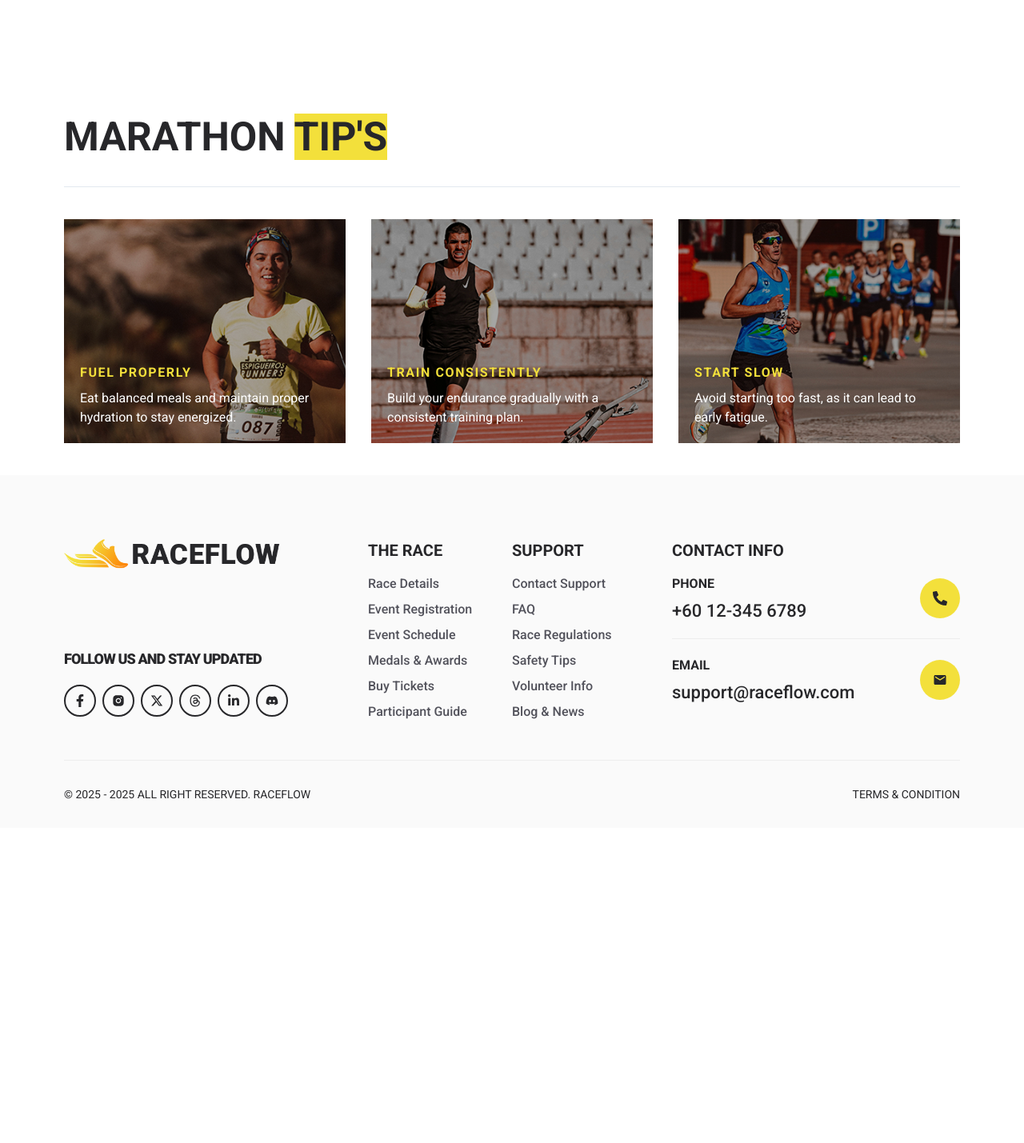
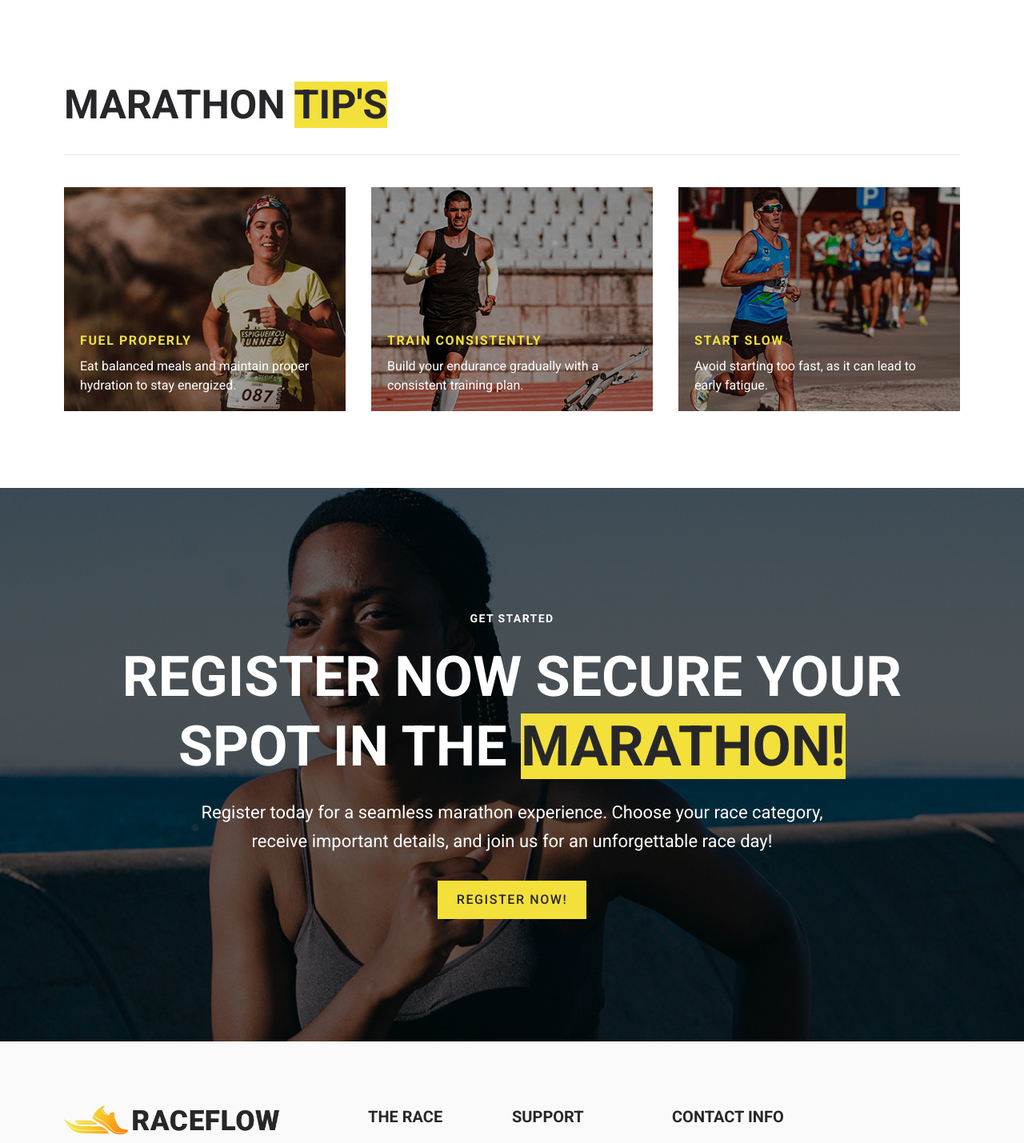
Before and after one commit to devrakibulrahman/raceflow-client-side, a React (Vite) app: page /marathon_details/1 in a window 1280 px wide. Shown: the part 1098-2527 px from the top of the page at 80% size. Before the commit the page ends 2133 px from the top, so only its background shows below. Built offline with nearby package versions, Linux system fonts and the light colour scheme.

Commit message:
added registration section in the details page done on 01/05/2025 at 06:42 pm

```diff
--- a/src/pages/DetailsPage.jsx
+++ b/src/pages/DetailsPage.jsx
@@ -30,7 +30,7 @@ const DetailsPage = () => {
                     </div>
                 </div>
             </div>
-            <div className="w-full min-h-[500px] py-10">
+            <div className="w-full min-h-[500px] pb-16 lg:pb-24">
                 <div className="w-full">
                     <div className="container mx-auto px-4">
                         <div className="w-full">
@@ -67,6 +67,38 @@ const DetailsPage = () => {
                     </div>
                 </div>
             </div>
+            <div className="w-full min-h-[500px] bg-registration bg-cover bg-center bg-no-repeat py-16 lg:py-24">
+                <div className="container mx-auto px-4">
+                    <div className="w-full min-h-[500px] text-center flex flex-col items-center justify-center gap-5">
+                        <div className="w-full">
+                            <p className="font-roboto text-white text-sm font-bold uppercase tracking-widest">Get Started</p>
+                        </div>
+                        <div className="w-full max-w-[1000px]">
+                            <h1 className="font-roboto text-[40px] font-bold text-white uppercase transition-all ease-linear duration-200 leading-tight md:text-[50px] xl:text-[70px]">Register Now Secure Your Spot in the <span className="text-head-charleston-green bg-primary-yellow">Marathon!</span></h1>
+                        </div>
+                        <div className="w-full max-w-[800px]">
+                            <p className="font-roboto text-xl font-normal text-white transition-all ease-linear duration-200 leading-relaxed md:text-[22px]">Register today for a seamless marathon experience. Choose your race category, receive important details, and join us for an unforgettable race day!</p>
+                        </div>
+                        <div className="w-full flex items-center justify-center mt-3">
+                            <button className="font-roboto text-head-charleston-green font-medium tracking-widest py-3 px-6 uppercase bg-primary-yellow transition ease-linear duration-200 hover:bg-head-charleston-green hover:text-primary-yellow">Register Now!</button>
+                        </div>
+                    </div>
+                </div>
+            </div>
+            {/* <div className="w-full min-h-[250px] bg-gradient-to-r from-primary-yellow to-secondary-orange/80">
+                <div className="w-full min-h-[250px] bg-sub-pattern bg-center bg-cover bg-no-repeat py-10 flex items-center justify-center">
+                    <div className="container mx-auto px-4">
+                        <div className="w-full flex items-center flex-col gap-5 xl:flex-row xl:justify-between">
+                            <div className="w-auto max-w-[500px] xl:max-w-full">
+                                <h1 className="font-roboto text-head-charleston-green text-[32px] font-black uppercase text-center transition-all ease-linear duration-200 xl:text-[38px] xl:text-left">Subscribe To Our <span className="text-primary-yellow bg-head-charleston-green py-2">Marathon</span> Newsletter!</h1>
+                            </div>
+                            <div className="w-auto">
+                                <button className="font-roboto text-head-charleston-green font-medium tracking-widest py-3 px-6 uppercase bg-white transition ease-linear duration-200 hover:bg-head-charleston-green hover:text-primary-yellow">Subscribe</button>
+                            </div>
+                        </div>
+                    </div>
+                </div>
+            </div> */}
         </>
     );
 };
```
